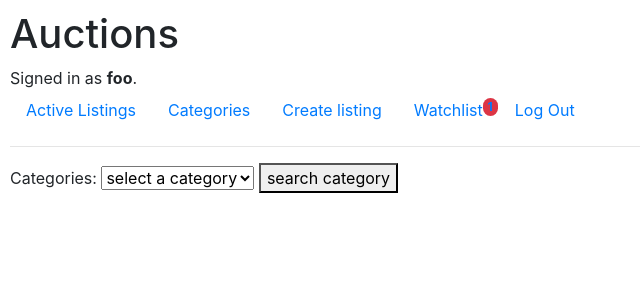
After one commit to srirangan9224/Django-web, a Django app: page /categories in a window 1280 px wide. The commit adds this page. Shown: the top 300 px of the page, without its empty margins (0-640 px from the left). Run offline with Django 4.2, Linux system fonts and the light colour scheme; a user stored in the database is signed in; data comes from the database, SQL or seed files in the repository; both versions use the stored data as it was after the commit; some libraries are stand-ins or nearby versions.

Commit message:
categories page

```diff
--- /dev/null
+++ b/commerce/auctions/templates/auctions/categories.html
@@ -0,0 +1,61 @@
+{% extends 'auctions/layout.html' %}
+{% block title %}
+categories
+{% endblock %}
+
+{% block body %}
+<form action="{% url 'categories' %}" method="POST">
+    {% csrf_token %}
+    <label for="categories">Categories:</label>
+    <select name="categories" id="categories">
+        <option value="0">select a category</option>
+        {% for category in categories %}
+        <option value="{{ category.id }}">{{ category.category_name }}</option>
+        {% endfor %}
+    </select>
+    <button type="submit">search category</button>
+</form>
+
+{% if items %}
+<h1>{{ cat.category_name }}</h1>
+{% for listing in items %}
+<div class="card auction-item mb-4 shadow" style="background-color: beige;">
+    <div class="card-image-wrapper" align="center">
+        <img class="index-img" src="{{ listing.image }}" alt="...">
+        <hr>
+    </div>
+    <div class="card-body">
+        <h5 class="card-title"> {{ listing.name }} </h5>
+        <div>
+            <strong>Price:</strong> {{listing.price}} $
+        </div>
+        <div>
+            <br>
+            <p>
+                {{listing.description}}
+            </p>
+            <br>
+        </div>
+        <div>
+            <p style="color:darkgray;">created {{listing.listing_date}}</p>
+        </div>
+    </div>
+    <div class="find-more" style="padding-left: 20px;">
+        <form action="{% url 'index' %}" method="post">
+            {% csrf_token %}
+            <input type="hidden" name="listing_id" value="{{ listing.id }}">
+            {% if user == listing.listed_by %}
+            <input type="hidden" name="bidder" value="false">
+            <button class="btn btn-primary" name="seller" type="submit" value="true">view bids</button>
+            {% else %}
+            <input type="hidden" name="seller" value="false">
+            <button class="btn btn-primary" name="bidder" type="submit" value="true">place bids</button>
+            {% endif %}
+        </form>
+        <br>
+    </div>
+</div>
+{% endfor %}
+{% endif %}
+
+{% endblock %}
--- a/commerce/auctions/templates/auctions/layout.html
+++ b/commerce/auctions/templates/auctions/layout.html
@@ -22,7 +22,7 @@
             </li>
             {% if user.is_authenticated %}
                 <li class="nav-item">
-                    <a class="nav-link" href="{% url 'index' %}">Categories</a>
+                    <a class="nav-link" href="{% url 'categories' %}">Categories</a>
                 </li>
                 <li class="nav-item">
                     <a class="nav-link" href="{% url 'index' %}">Create listing</a>
--- a/commerce/auctions/urls.py
+++ b/commerce/auctions/urls.py
@@ -10,5 +10,6 @@ urlpatterns = [
     path("bidder/<int:listing_id>",views.bidder,name="bidder"),
     path("seller/<int:listing_id>",views.seller,name="seller"),
     path("comment/<int:listing_id>",views.comment,name="comment"),
-    path("watchlist",views.watchlist,name="watchlist")
+    path("watchlist",views.watchlist,name="watchlist"),
+    path("categories",views.category,name="categories")
 ]
--- a/commerce/auctions/views.py
+++ b/commerce/auctions/views.py
@@ -115,7 +115,7 @@ def bidder(request,listing_id):
         if item in watchlist.item.all():
             in_watchlist = True
     except:
-        raise Http404(watchlist.item)
+        pass
     return render(request,"auctions/bidder.html",{
         "listing": item,
         "comments":comments,
@@ -148,7 +148,7 @@ def comment(request,listing_id):
         item = Listing.objects.get(pk=int(listing_id))
         new_comment = Comment.objects.create(user=user,item=item,comment=content)
         new_comment.save()
-        return HttpResponseRedirect(reverse(f"{link}",args=(listing_id)))
+        return HttpResponseRedirect(reverse(f"{link}",args=(listing_id,)))
 
 
 @login_required
@@ -169,3 +169,31 @@ def watchlist(request):
         "listings":listings,
         "watchlist_count":watchlist_count
     })
+
+@login_required
+def category(request):
+    if len(Watchlist.objects.filter(user=request.user)) != 0:
+        watchlist = Watchlist.objects.filter(user=request.user).first()
+        watchlist_count = len(watchlist.item.all())
+    else:
+        watchlist_count = 0
+    categories = Category.objects.all()
+    if request.method == 'POST':
+        category = request.POST["categories"]
+        if int(category) == 0:
+            return render(request,"auctions/categories.html",{
+                "watchlist_count":watchlist_count,
+                "categories":categories
+            })
+        cat = Category.objects.get(pk=category)
+        items = cat.items.all()
+        return render(request,"auctions/categories.html",{
+            "watchlist_count":watchlist_count,
+            "categories":categories,
+            "cat":cat,
+            "items":items
+        })
+    return render(request,"auctions/categories.html",{
+        "watchlist_count":watchlist_count,
+        "categories":categories
+    })
```
Also changed, not shown: commerce/db.sqlite3.
